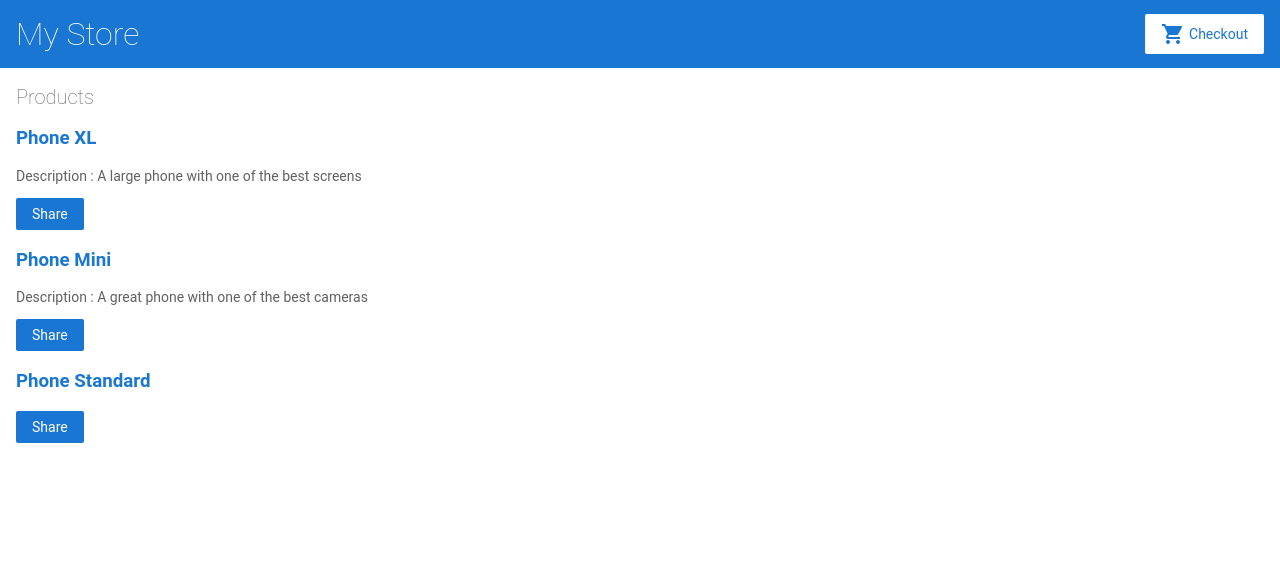
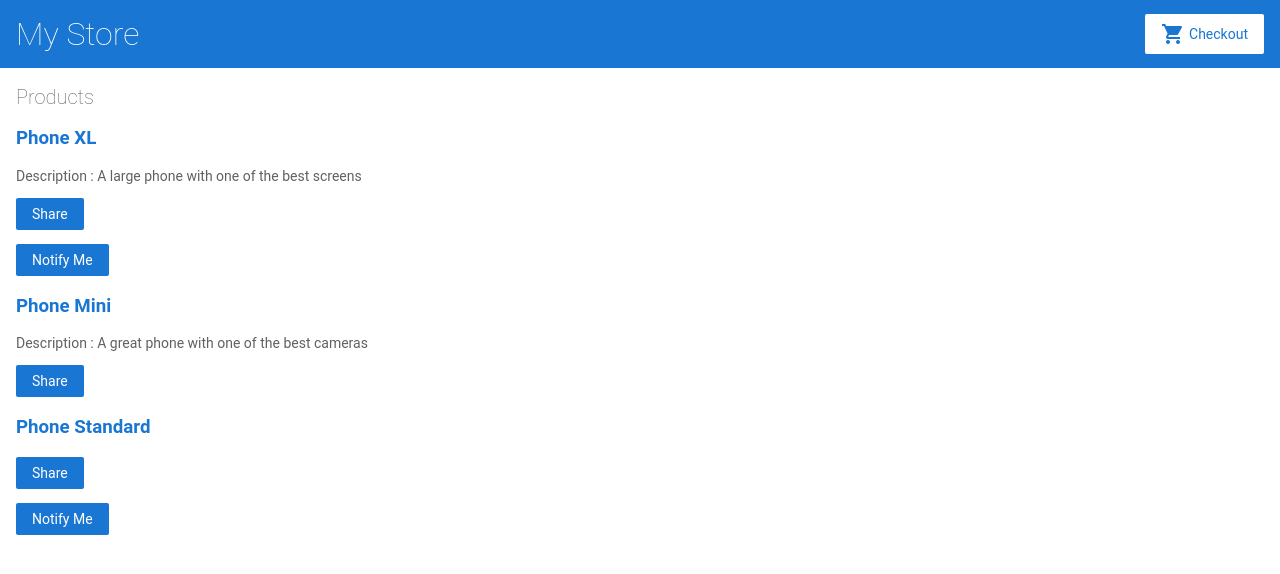
Before and after one commit to shankarkanaka/angular-9nhahf-kvwudf, an Angular app: page / in a window 1280 px wide. Shown: the top 574 px of the page. Built offline with nearby package versions, Linux system fonts and the light colour scheme.

Commit message:
4 files modified, 3 added

```diff
--- a/src/app/app.module.ts
+++ b/src/app/app.module.ts
@@ -6,6 +6,7 @@ import { ReactiveFormsModule } from '@angular/forms';
 import { AppComponent } from './app.component';
 import { TopBarComponent } from './top-bar/top-bar.component';
 import { ProductListComponent } from './product-list/product-list.component';
+import { ProductAlertsComponent } from './product-alerts/product-alerts.component';
 
 @NgModule({
   imports: [
@@ -18,7 +19,8 @@ import { ProductListComponent } from './product-list/product-list.component';
   declarations: [
     AppComponent,
     TopBarComponent,
-    ProductListComponent
+    ProductListComponent,
+    ProductAlertsComponent
   ],
   bootstrap: [
     AppComponent
--- /dev/null
+++ b/src/app/product-alerts/product-alerts.component.html
@@ -0,0 +1,3 @@
+<p *ngIf="product.price > 700">
+  <button (click)="notify1.emit()">Notify Me</button>
+</p>
--- /dev/null
+++ b/src/app/product-alerts/product-alerts.component.ts
@@ -0,0 +1,17 @@
+import { Component, OnInit } from "@angular/core";
+import { Input } from "@angular/core";
+import { Output, EventEmitter } from "@angular/core";
+
+@Component({
+  selector: "app-product-alerts",
+  templateUrl: "./product-alerts.component.html",
+  styleUrls: ["./product-alerts.component.css"]
+})
+export class ProductAlertsComponent implements OnInit {
+  @Input() product;
+
+  @Output() notify1 = new EventEmitter();
+  constructor() {}
+
+  ngOnInit() {}
+}
--- a/src/app/product-list/product-list.component.html
+++ b/src/app/product-list/product-list.component.html
@@ -5,6 +5,10 @@
     Description : {{product.description}}
   </p>
   <button (click)="share()">Share</button>
+  <app-product-alerts
+    [product]="product"
+    (notify1)="onNotify()"
+  ></app-product-alerts>
 </div>
 
 <!--
--- a/src/app/product-list/product-list.component.ts
+++ b/src/app/product-list/product-list.component.ts
@@ -1,20 +1,23 @@
-import { Component } from '@angular/core';
+import { Component } from "@angular/core";
 
-import { products } from '../products';
+import { products } from "../products";
 
 @Component({
-  selector: 'app-product-list',
-  templateUrl: './product-list.component.html',
-  styleUrls: ['./product-list.component.css']
+  selector: "app-product-list",
+  templateUrl: "./product-list.component.html",
+  styleUrls: ["./product-list.component.css"]
 })
 export class ProductListComponent {
   products = products;
 
   share() {
-    window.alert('The product has been shared!');
+    window.alert("The product has been shared!");
+  }
+
+  onNotify() {
+    window.alert("you will be notified when product goes on sale");
   }
 }
-
 
 /*
 Copyright Google LLC. All Rights Reserved.
--- a/src/app/products.ts
+++ b/src/app/products.ts
@@ -1,24 +1,23 @@
 export const products = [
   {
     id: 1,
-    name: 'Phone XL',
+    name: "Phone XL",
     price: 799,
-    description: 'A large phone with one of the best screens'
+    description: "A large phone with one of the best screens"
   },
   {
     id: 2,
-    name: 'Phone Mini',
+    name: "Phone Mini",
     price: 699,
-    description: 'A great phone with one of the best cameras'
+    description: "A great phone with one of the best cameras"
   },
   {
     id: 3,
-    name: 'Phone Standard',
-    price: 299,
-    description: ''
+    name: "Phone Standard",
+    price: 900,
+    description: ""
   }
 ];
-
 
 /*
 Copyright Google LLC. All Rights Reserved.
```
Also changed, not shown: src/app/product-alerts/product-alerts.component.css (added).
